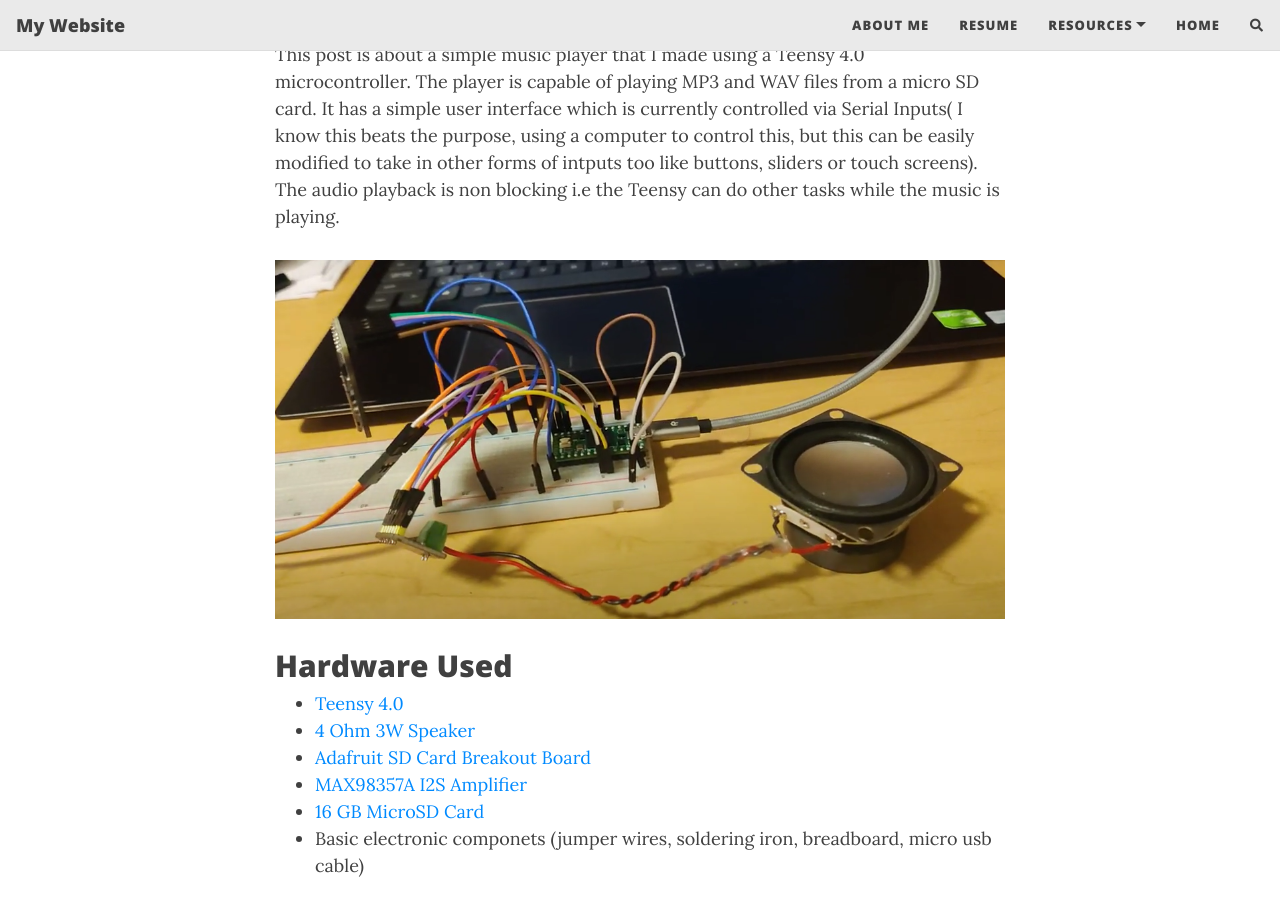
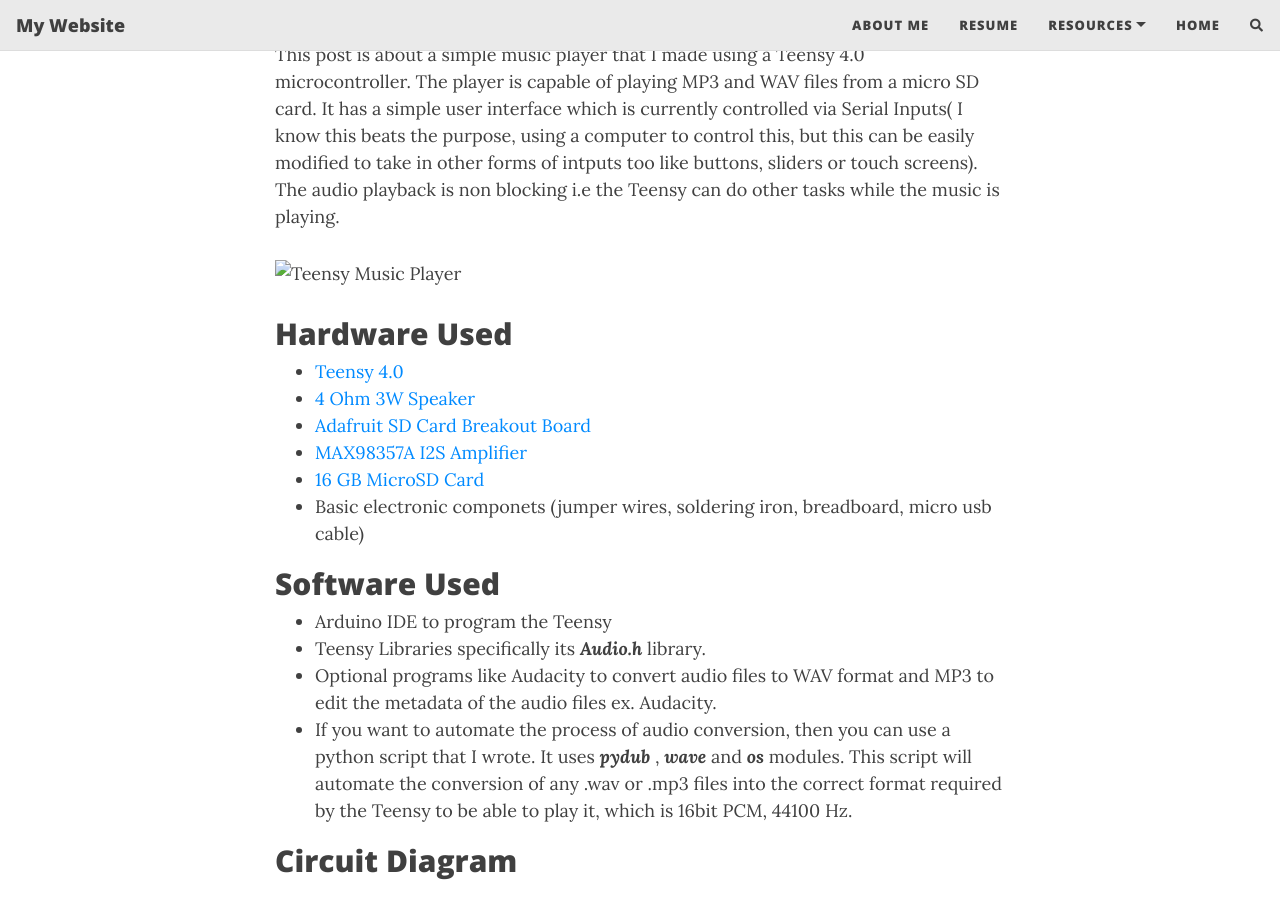
Before and after one commit to Nischay2312/Nischay2312.github.io, a Jekyll site: the page built from _posts/2023-07-31-Teensy-MP3-WAV-Player.md, in a window 1280 px wide and 900 px high, scrolled down 366 px. Built offline with Jekyll 4.4.1, drawn with Linux system fonts in a browser that asks for light colours; nearby versions of some CDN libraries; comment, search, counter and statistics services are not loaded.

Commit message:
Teensy Music player post corrections more more i am angry now lol

```diff
--- a/_posts/2023-07-31-Teensy-MP3-WAV-Player.md
+++ b/_posts/2023-07-31-Teensy-MP3-WAV-Player.md
@@ -13,7 +13,7 @@
 ## Introduction
 This post is about a simple music player that I made using a Teensy 4.0 microcontroller. The player is capable of playing MP3 and WAV files from a micro SD card. It has a simple user interface which is currently controlled via Serial Inputs( I know this beats the purpose, using a computer to control this, but this can be easily modified to take in other forms of intputs too like buttons, sliders or touch screens). The audio playback is non blocking i.e the Teensy can do other tasks while the music is playing.
 
-![Teensy Music Player](/assets/img/teensy_wav_player_image.png){: .mx-auto.d-block :}
+![Teensy Music Player](Nischay2312.github.io/assets/img/teensy_wav_player_image.png){: .mx-auto.d-block :}
 
 ## Hardware Used
 - [Teensy 4.0](https://www.pjrc.com/store/teensy40.html)
```
